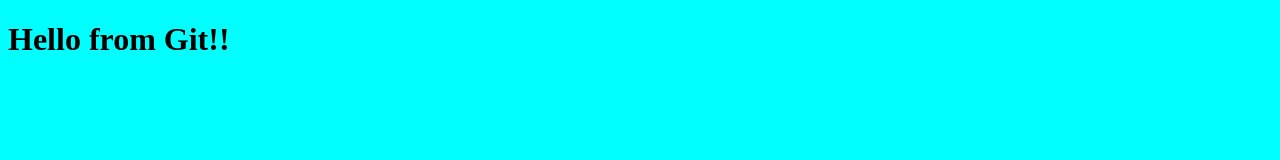
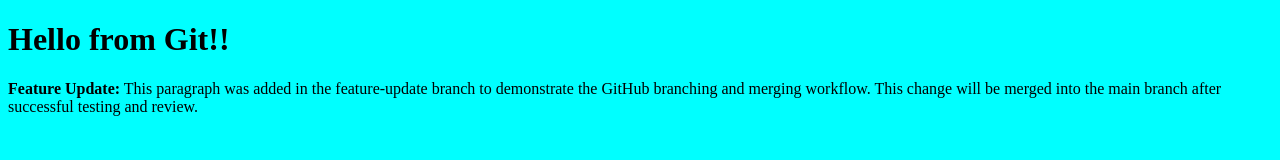
Before and after one commit to Vidit72wanjari/Test-website, a plain HTML site: page index.html in a window 1280 px wide. Drawn offline with Linux system fonts and the light colour scheme.

Commit message:
Add feature update paragraph to index.html

```diff
--- a/index.html
+++ b/index.html
@@ -9,5 +9,6 @@
     <h1>Hello from Git!!
 
     </h1>
+    <p><strong>Feature Update:</strong> This paragraph was added in the feature-update branch to demonstrate the GitHub branching and merging workflow. This change will be merged into the main branch after successful testing and review.</p>
 </body>
 </html>
```
